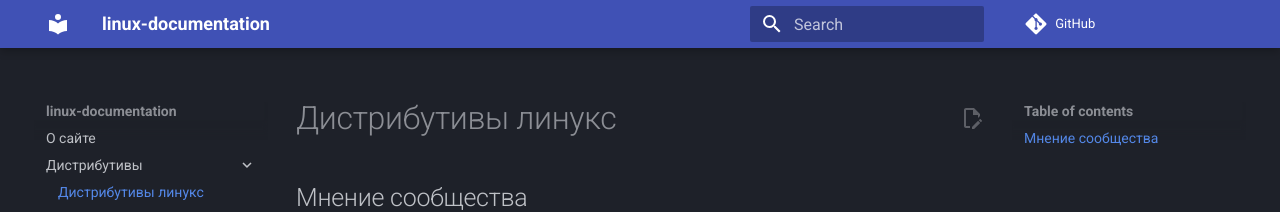
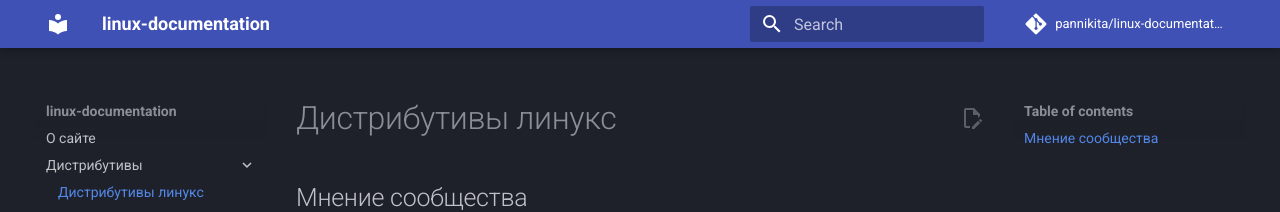
Before and after one commit to itix4/linux-documentation, an MkDocs documentation site: the page built from docs/Дистрибутивы/index.md, in a window 1280 px wide. Shown: the top 212 px of the page. Built offline with MkDocs 1.6.1 and Material for MkDocs 9.7.7, drawn with Linux system fonts in a browser that asks for light colours; comment, search, counter and statistics services are not loaded.

Commit message:
repo name

```diff
--- a/mkdocs.yml
+++ b/mkdocs.yml
@@ -3,6 +3,7 @@ site_name: linux-documentation
 copyright: Главная документация по Linux
 
 repo_url: https://github.com/pannikita/linux-documentation
+repo_name: pannikita/linux-documentation
 edit_uri: edit/main/docs/
 
 plugins:
```
